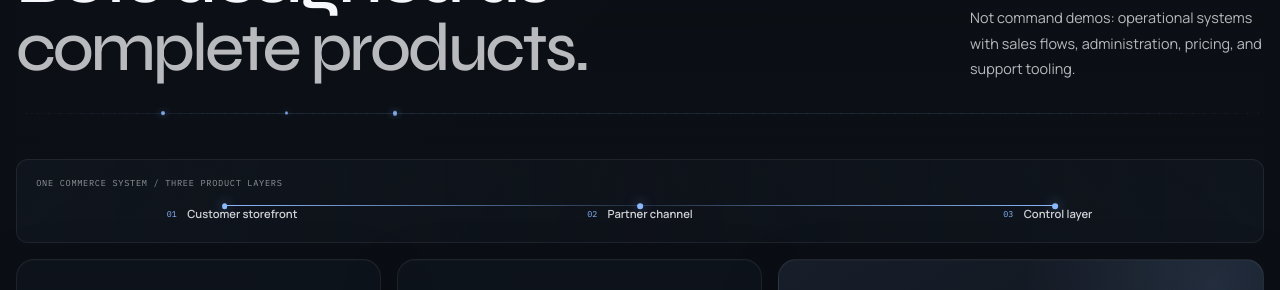
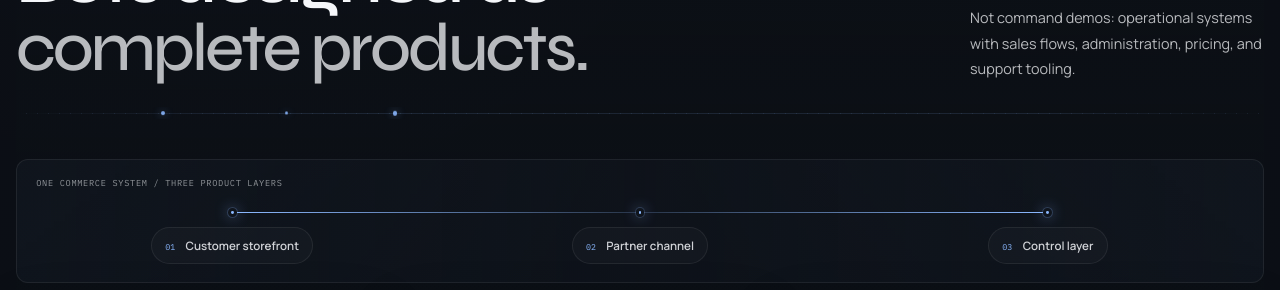
Before and after one commit to dr-hoseyn/Me, a plain HTML site: page index.html in a window 1280 px wide. Shown: the part 3037-3327 px from the top of the page. Drawn offline with Linux system fonts and the light colour scheme.

Commit message:
Redesign automation topology rail

```diff
--- a/index.html
+++ b/index.html
@@ -47,7 +47,7 @@
       href="https://fonts.googleapis.com/css2?family=IBM+Plex+Mono:wght@400;500;600&amp;family=Manrope:wght@400;500;600;700&amp;family=Syne:wght@500;600;700&amp;family=Vazirmatn:wght@400;500;600;700&amp;display=swap"
       rel="stylesheet"
     />
-    <link rel="stylesheet" href="style.css?v=13" />
+    <link rel="stylesheet" href="style.css?v=14" />
     <script type="application/ld+json">
       {
         "@context": "https://schema.org",
@@ -312,11 +312,10 @@
 
         <div class="system-topology reveal" aria-label="Telegram product layers" data-i18n-aria="topologyAria">
           <span class="topology-caption" data-i18n="topologyCaption">ONE COMMERCE SYSTEM / THREE PRODUCT LAYERS</span>
-          <div class="topology-track" aria-hidden="true"><i></i><i></i><i></i></div>
           <div class="topology-nodes">
-            <div><small>01</small><strong data-i18n="topologyStore">Customer storefront</strong></div>
-            <div><small>02</small><strong data-i18n="topologyPartner">Partner channel</strong></div>
-            <div><small>03</small><strong data-i18n="topologyControl">Control layer</strong></div>
+            <div><i aria-hidden="true"></i><span><small>01</small><strong data-i18n="topologyStore">Customer storefront</strong></span></div>
+            <div><i aria-hidden="true"></i><span><small>02</small><strong data-i18n="topologyPartner">Partner channel</strong></span></div>
+            <div><i aria-hidden="true"></i><span><small>03</small><strong data-i18n="topologyControl">Control layer</strong></span></div>
           </div>
         </div>
 
--- a/style.css
+++ b/style.css
@@ -1577,7 +1577,7 @@ svg {
 
 .topology-caption {
   display: block;
-  margin-bottom: 0.9rem;
+  margin-bottom: 1.1rem;
   color: var(--faint);
   font-family: var(--mono);
   font-size: 0.54rem;
@@ -1585,30 +1585,6 @@ svg {
   letter-spacing: 0.08em;
 }
 
-.topology-track {
-  position: absolute;
-  right: 16.666%;
-  bottom: 2.2rem;
-  left: 16.666%;
-  height: 1px;
-  background: linear-gradient(90deg, var(--accent), rgba(139, 184, 255, 0.16), var(--accent));
-}
-
-.topology-track i {
-  position: absolute;
-  top: 50%;
-  width: 0.36rem;
-  aspect-ratio: 1;
-  border-radius: 50%;
-  background: var(--accent);
-  box-shadow: 0 0 12px rgba(139, 184, 255, 0.58);
-  transform: translate(-50%, -50%);
-}
-
-.topology-track i:nth-child(1) { left: 0; }
-.topology-track i:nth-child(2) { left: 50%; }
-.topology-track i:nth-child(3) { left: 100%; }
-
 .topology-nodes {
   position: relative;
   display: grid;
@@ -1616,13 +1592,45 @@ svg {
   gap: 1rem;
 }
 
+.topology-nodes::before {
+  position: absolute;
+  top: 0.28rem;
+  right: 16.666%;
+  left: 16.666%;
+  height: 1px;
+  background: linear-gradient(90deg, var(--accent), rgba(139, 184, 255, 0.2), var(--accent));
+  content: "";
+}
+
 .topology-nodes > div {
-  display: flex;
-  align-items: center;
-  justify-content: center;
+  position: relative;
+  display: grid;
+  justify-items: center;
   gap: 0.65rem;
   color: var(--text-soft);
   text-align: center;
+}
+
+.topology-nodes > div > i {
+  position: relative;
+  z-index: 1;
+  width: 0.56rem;
+  aspect-ratio: 1;
+  border: 3px solid var(--surface);
+  border-radius: 50%;
+  background: var(--accent);
+  box-shadow: 0 0 0 1px rgba(139, 184, 255, 0.2), 0 0 14px rgba(139, 184, 255, 0.48);
+}
+
+.topology-nodes > div > span {
+  display: inline-flex;
+  align-items: baseline;
+  gap: 0.65rem;
+  max-width: calc(100% - 1rem);
+  padding: 0.48rem 0.82rem;
+  border: 1px solid var(--line);
+  border-radius: 999px;
+  background: rgba(255, 255, 255, 0.025);
 }
 
 .topology-nodes small {
@@ -1632,7 +1640,7 @@ svg {
 }
 
 .topology-nodes strong {
-  font-size: 0.7rem;
+  font-size: 0.72rem;
   font-weight: 600;
 }
 
@@ -3218,6 +3226,10 @@ html[data-theme="light"] .system-topology {
   background-image: linear-gradient(90deg, rgba(65, 111, 184, 0.08), rgba(248, 250, 252, 0.92), rgba(65, 111, 184, 0.08));
 }
 
+html[data-theme="light"] .topology-nodes > div > span {
+  background: rgba(255, 255, 255, 0.64);
+}
+
 html[data-theme="light"] .case-visual {
   background: linear-gradient(145deg, #dfe7f0, #edf2f7);
 }
@@ -3273,9 +3285,15 @@ html[data-theme="light"] .button-light:hover {
   }
 
   .topology-nodes > div {
+    gap: 0.25rem;
+  }
+
+  .topology-nodes > div > span {
     display: grid;
-    gap: 0.25rem;
-    justify-items: center;
+    width: 100%;
+    gap: 0.08rem;
+    padding: 0.4rem 0.25rem;
+    border-radius: 10px;
   }
 
   .topology-nodes strong {
```
